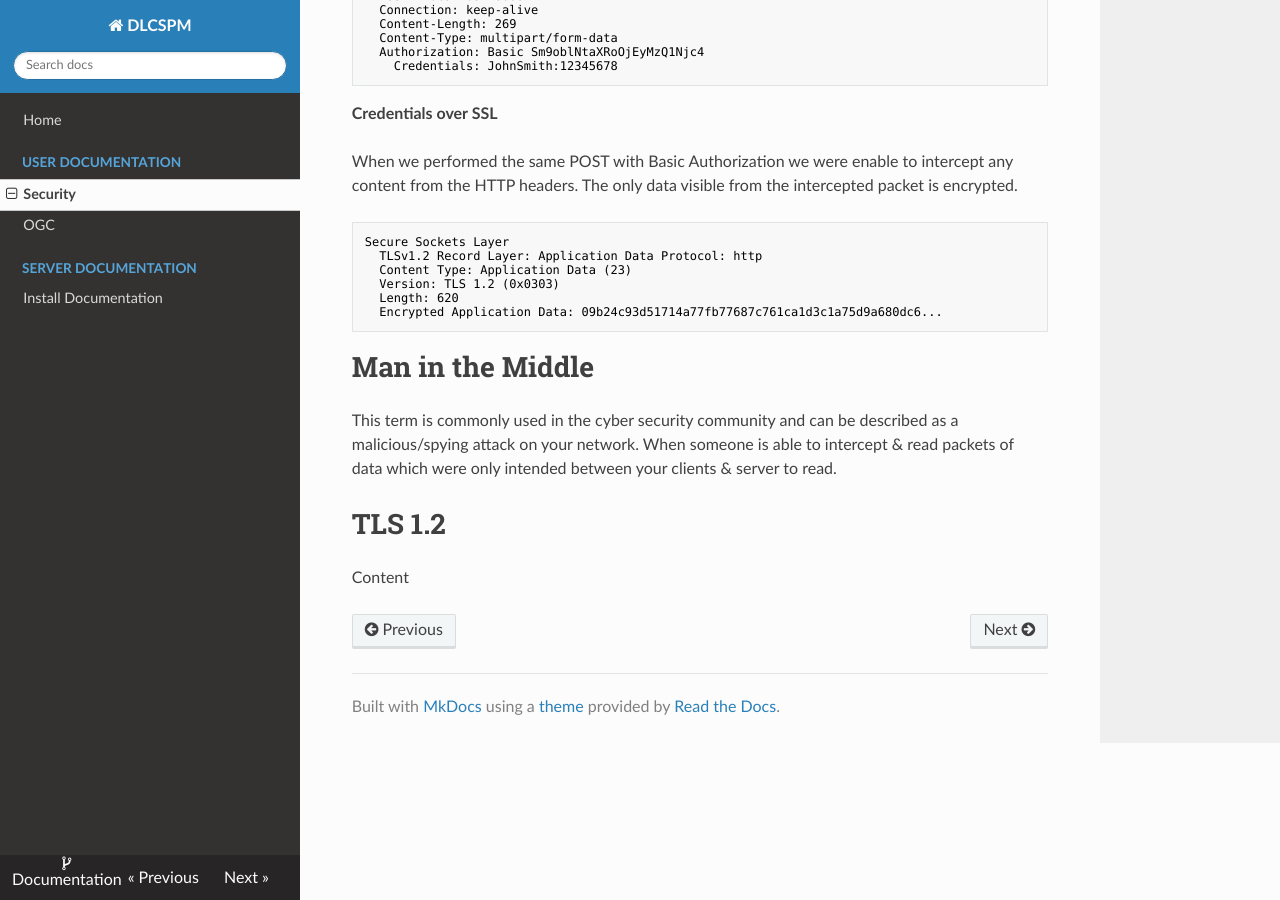
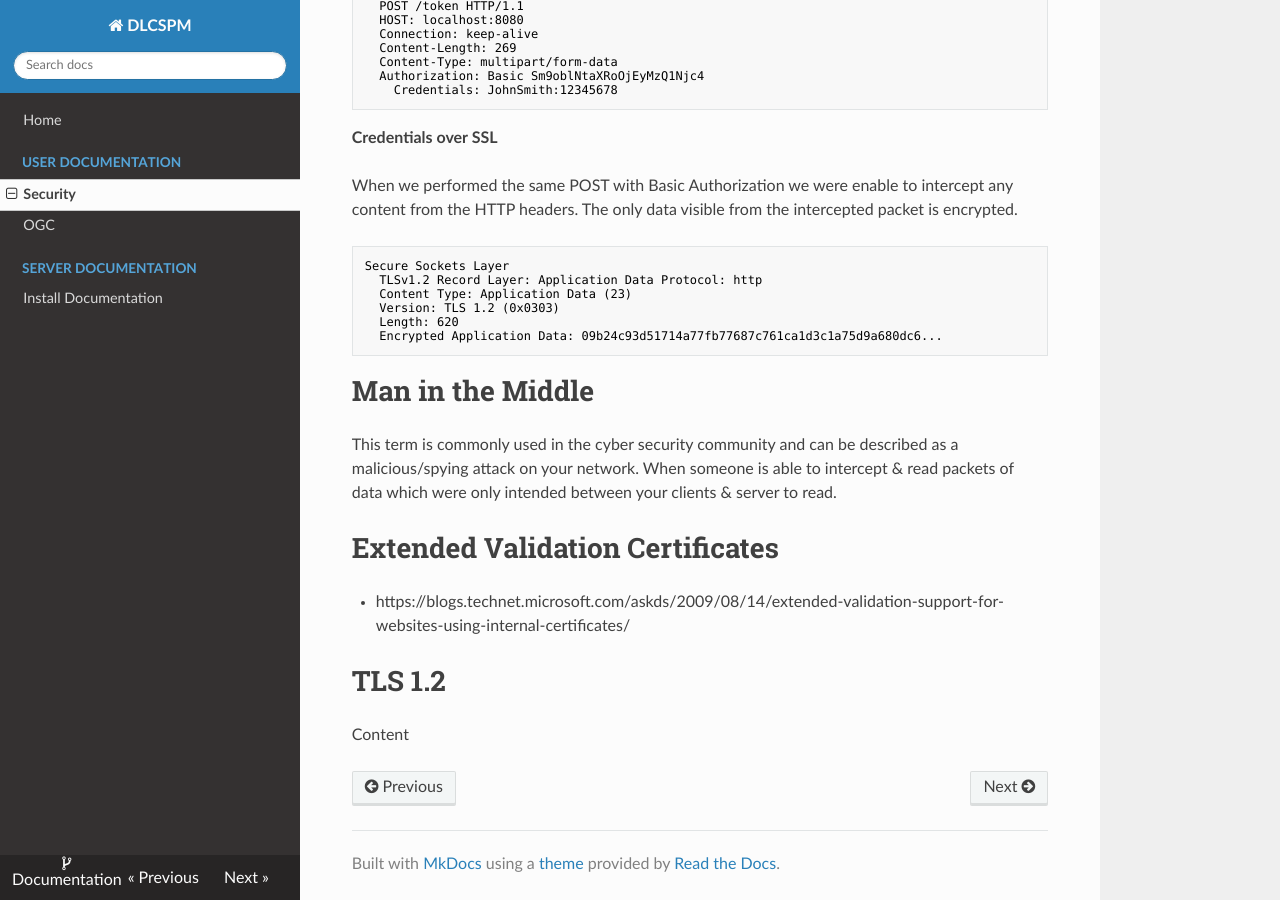
Before and after one commit to DenisCarriere/documentation, an MkDocs documentation site: the page built from docs/security.md, in a window 1280 px wide and 900 px high, scrolled down 814 px. Built offline with MkDocs 1.6.1, drawn with Linux system fonts in a browser that asks for light colours; nearby versions of some CDN libraries; old or Windows-style settings are respelled for this version of MkDocs; some of the changed text lies outside the part shown.

Commit message:
Added EV certificate

```diff
--- a/docs/security.md
+++ b/docs/security.md
@@ -42,6 +42,10 @@
 
 This term is commonly used in the cyber security community and can be described as a malicious/spying attack on your network. When someone is able to intercept & read packets of data which were only intended between your clients & server to read.
 
+# Extended Validation Certificates
+
+- https://blogs.technet.microsoft.com/askds/2009/08/14/extended-validation-support-for-websites-using-internal-certificates/
+
 # TLS 1.2
 
 Content
```
